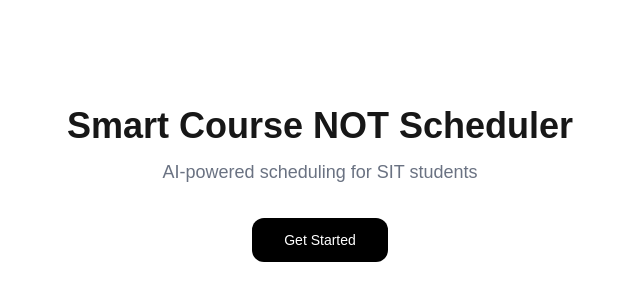
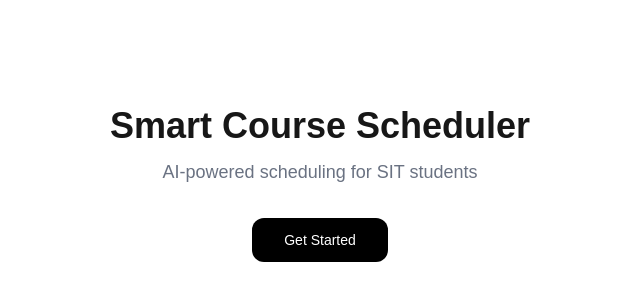
Before and after one commit to Hellobot99/prototype_1, a Next.js app: page / in a window 1280 px wide. Shown: the part 216-516 px from the top of the page, without its empty margins (320-960 px from the left). Built offline with nearby package versions, Linux system fonts and the light colour scheme.

Commit message:
Revert "Test - 1"
This reverts commit 9432dda95de4bb3de708d438582022901faee4ba.

```diff
--- a/src/app/page.tsx
+++ b/src/app/page.tsx
@@ -1,7 +1,7 @@
 export default function Home() {
   return (
     <div className="min-h-screen flex flex-col items-center justify-center bg-white">
-      <h1 className="text-4xl font-bold mb-3">Smart Course NOT Scheduler</h1>
+      <h1 className="text-4xl font-bold mb-3">Smart Course Scheduler</h1>
       <p className="text-gray-500 mb-8 text-lg">AI-powered scheduling for SIT students</p>
       <a
         href="/login"
```
